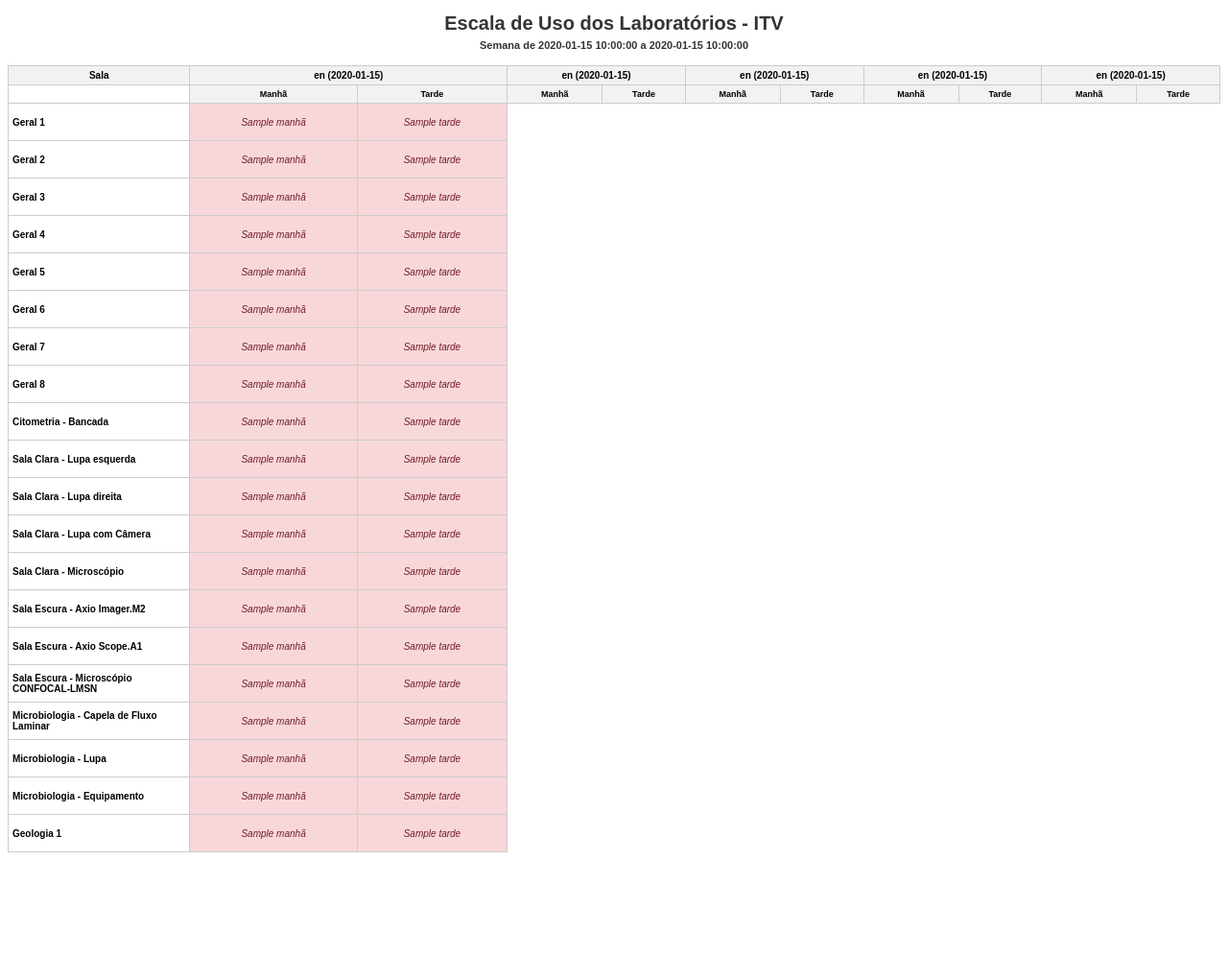
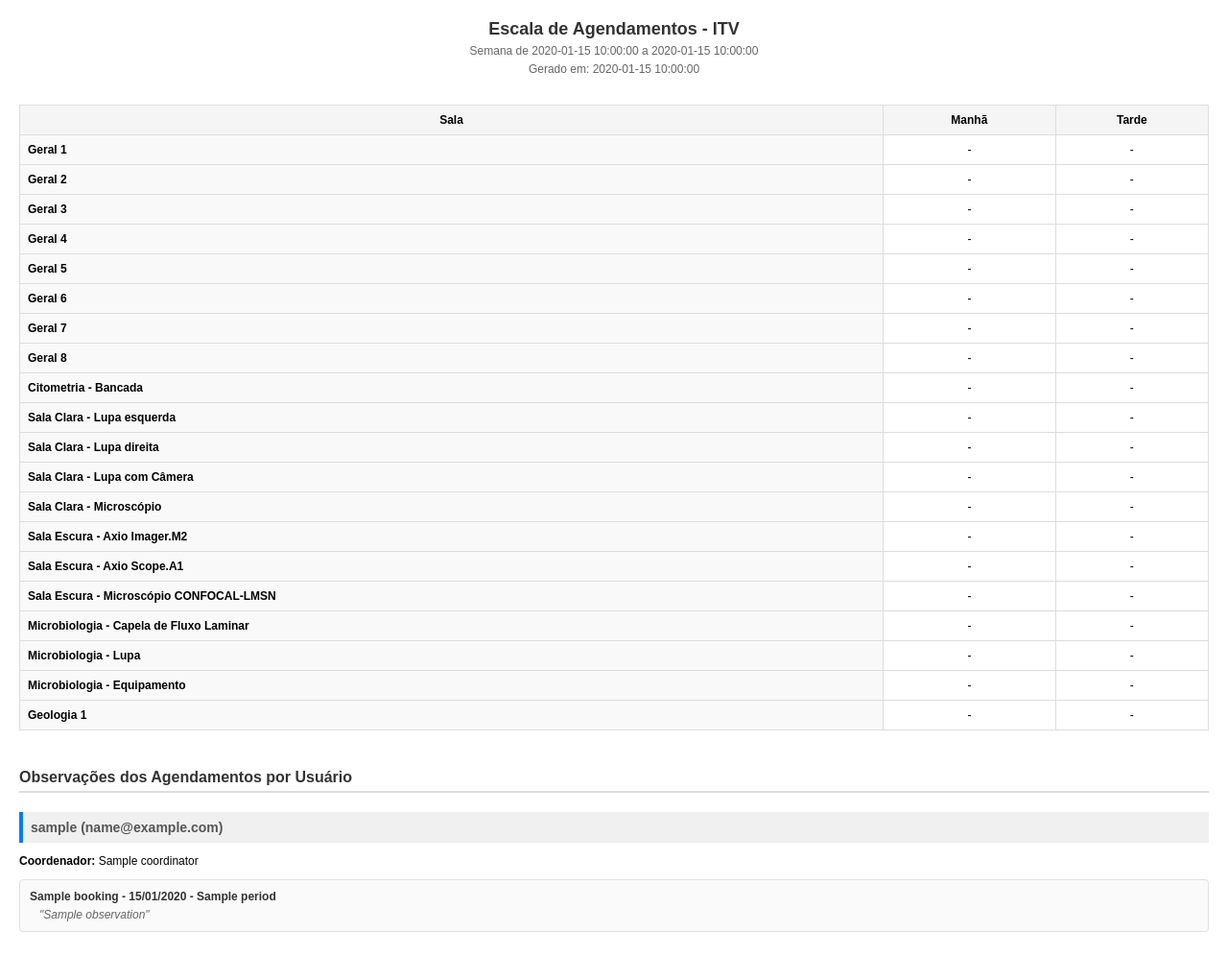
Before and after one commit to PauloCosta30/lab_scheduler, a Flask app: template lab_scheduler/src/templates/schedule_pdf_template.html in a window 1280 px wide. Shown: the whole page at 96% size. Before the commit the page ends 888 px from the top, so only its background shows below. Run offline with Flask 3, Linux system fonts and the light colour scheme; tables that the repository leaves empty hold one stand-in row (values such as "Sample post"); the template is opened without the code that fills it: values that come from a table or form of the project are taken from there, most other values are stand-ins (such as "Sample title", 1, 10 or a date in 2020).

Commit message:
schedule_pdf_template.html

```diff
--- a/lab_scheduler/src/templates/schedule_pdf_template.html
+++ b/lab_scheduler/src/templates/schedule_pdf_template.html
@@ -2,38 +2,124 @@
 <html lang="pt-BR">
 <head>
     <meta charset="UTF-8">
-    <title>Escala Semanal - {{ week_start_date_formatted }} a {{ week_end_date_formatted }}</title>
+    <meta name="viewport" content="width=device-width, initial-scale=1.0">
+    <title>Escala de Agendamentos - Semana de {{ week_start_date_formatted }}</title>
     <style>
-        body { font-family: sans-serif; font-size: 10px; }
-        h1, h2 { text-align: center; color: #333; margin-bottom: 5px; }
-        h2 { font-size: 1.1em; margin-top: 0; }
-        table { width: 100%; border-collapse: collapse; margin-top: 15px; page-break-inside: avoid; }
-        th, td { border: 1px solid #ccc; padding: 4px; text-align: center; word-wrap: break-word; }
-        th { background-color: #f2f2f2; font-weight: bold; }
-        td.booked { background-color: #f8d7da; color: #721c24; font-style: italic; }
-        td.room-name { text-align: left; font-weight: bold; width: 15%; }
-        thead th { vertical-align: middle; }
-        tbody td { height: 30px; vertical-align: middle; }
-        .period-header { font-size: 0.9em; }
+        body {
+            font-family: Arial, sans-serif;
+            margin: 20px;
+            font-size: 12px;
+        }
+        .header {
+            text-align: center;
+            margin-bottom: 30px;
+        }
+        .header h1 {
+            margin: 0;
+            font-size: 18px;
+            color: #333;
+        }
+        .header p {
+            margin: 5px 0;
+            color: #666;
+        }
+        .schedule-table {
+            width: 100%;
+            border-collapse: collapse;
+            margin-bottom: 30px;
+        }
+        .schedule-table th,
+        .schedule-table td {
+            border: 1px solid #ddd;
+            padding: 8px;
+            text-align: center;
+            vertical-align: middle;
+        }
+        .schedule-table th {
+            background-color: #f5f5f5;
+            font-weight: bold;
+        }
+        .schedule-table .room-name {
+            background-color: #f9f9f9;
+            font-weight: bold;
+            text-align: left;
+        }
+        .observations-section {
+            margin-top: 40px;
+            page-break-inside: avoid;
+        }
+        .observations-section h2 {
+            font-size: 16px;
+            color: #333;
+            border-bottom: 2px solid #ddd;
+            padding-bottom: 5px;
+            margin-bottom: 20px;
+        }
+        .user-observations {
+            margin-bottom: 25px;
+            page-break-inside: avoid;
+        }
+        .user-observations h3 {
+            font-size: 14px;
+            color: #555;
+            margin-bottom: 10px;
+            background-color: #f0f0f0;
+            padding: 8px;
+            border-left: 4px solid #007bff;
+        }
+        .booking-item {
+            margin-bottom: 15px;
+            padding: 10px;
+            border: 1px solid #e0e0e0;
+            border-radius: 4px;
+            background-color: #fafafa;
+        }
+        .booking-details {
+            font-weight: bold;
+            color: #333;
+            margin-bottom: 5px;
+        }
+        .observation-text {
+            color: #666;
+            font-style: italic;
+            margin-left: 10px;
+        }
+        .no-observations {
+            color: #999;
+            font-style: italic;
+            text-align: center;
+            padding: 20px;
+        }
+        @media print {
+            body {
+                margin: 10px;
+            }
+            .observations-section {
+                page-break-before: always;
+            }
+        }
     </style>
 </head>
 <body>
-    <h1>Escala de Uso dos Laboratórios - ITV</h1>
-    <h2>Semana de {{ week_start_date_formatted }} a {{ week_end_date_formatted }}</h2>
+    <div class="header">
+        <h1>Escala de Agendamentos - ITV</h1>
+        <p>Semana de {{ week_start_date_formatted }} a {{ week_end_date_formatted }}</p>
+        <p>Gerado em: {{ generation_date }}</p>
+    </div>
 
-    <table>
+    <!-- Tabela da Escala -->
+    <table class="schedule-table">
         <thead>
             <tr>
-                <th>Sala</th>
-                {% for i in range(5) %}
-                <th colspan="2">{{ days_locale[i] }} ({{ dates_of_week[i] | format_date }})</th>
+                <th rowspan="2">Sala</th>
+                {% for date, day_name in zip(dates_of_week, days_locale) %}
+                <th colspan="2">{{ day_name }} ({{ date|format_date }})</th>
                 {% endfor %}
             </tr>
             <tr>
-                <td></td>
-                {% for i in range(5) %}
-                <th class="period-header">Manhã</th>
-                <th class="period-header">Tarde</th>
+                {% for date in dates_of_week %}
+                <th>Manhã</th>
+                <th>Tarde</th>
                 {% endfor %}
             </tr>
         </thead>
@@ -41,15 +127,50 @@
             {% for room in rooms %}
             <tr>
                 <td class="room-name">{{ room.name }}</td>
-                {% for date_str in dates_of_week %}
-                    {% set booking_manha = schedule_data[room.id][date_str]["Manhã"] %}
-                    {% set booking_tarde = schedule_data[room.id][date_str]["Tarde"] %}
-                    <td class="{{ 'booked' if booking_manha else '' }}">{{ booking_manha if booking_manha else '' }}</td>
-                    <td class="{{ 'booked' if booking_tarde else '' }}">{{ booking_tarde if booking_tarde else '' }}</td>
+                {% for date in dates_of_week %}
+                    <td>{{ schedule_data[date]['Manhã'][room.name] or '-' }}</td>
+                    <td>{{ schedule_data[date]['Tarde'][room.name] or '-' }}</td>
                 {% endfor %}
             </tr>
             {% endfor %}
         </tbody>
     </table>
+
+    <!-- Seção de Observações por Usuário -->
+    <div class="observations-section">
+        <h2>Observações dos Agendamentos por Usuário</h2>
+
+        {% if user_observations %}
+            {% for user_name, user_data in user_observations.items() %}
+            <div class="user-observations">
+                <h3>{{ user_name }} ({{ user_data.email }})</h3>
+                {% if user_data.coordinator %}
+                <p><strong>Coordenador:</strong> {{ user_data.coordinator }}</p>
+                {% endif %}
+
+                {% for booking in user_data.bookings %}
+                <div class="booking-item">
+                    <div class="booking-details">
+                        {{ booking.room_name }} - {{ booking.date|format_date("%d/%m/%Y") }} - {{ booking.period }}
+                    </div>
+                    {% if booking.observation %}
+                    <div class="observation-text">
+                        "{{ booking.observation }}"
+                    </div>
+                    {% else %}
+                    <div class="observation-text">
+                        Sem observações
+                    </div>
+                    {% endif %}
+                </div>
+                {% endfor %}
+            </div>
+            {% endfor %}
+        {% else %}
+            <div class="no-observations">
+                Nenhum agendamento com observações encontrado para esta semana.
+            </div>
+        {% endif %}
+    </div>
 </body>
 </html>
```
